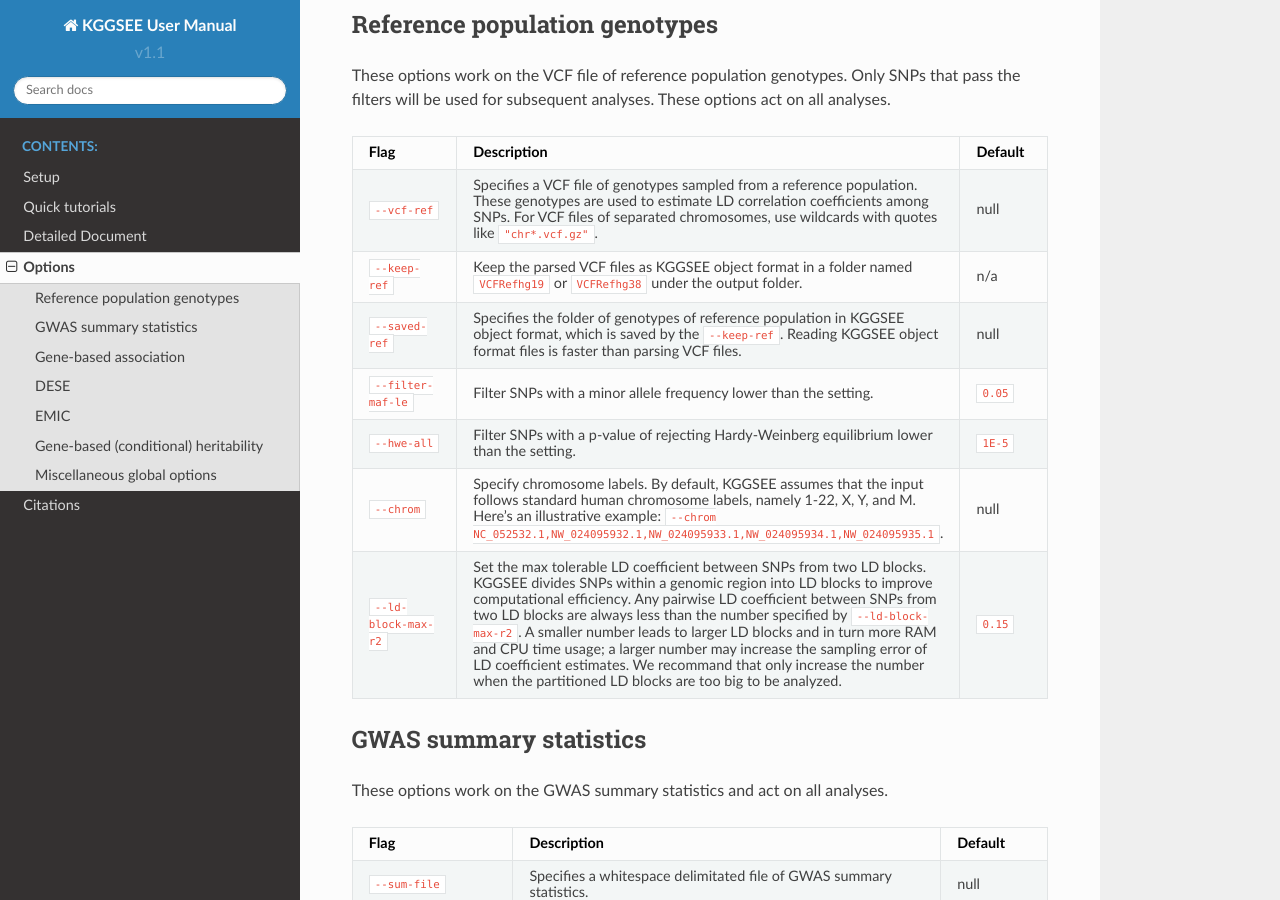
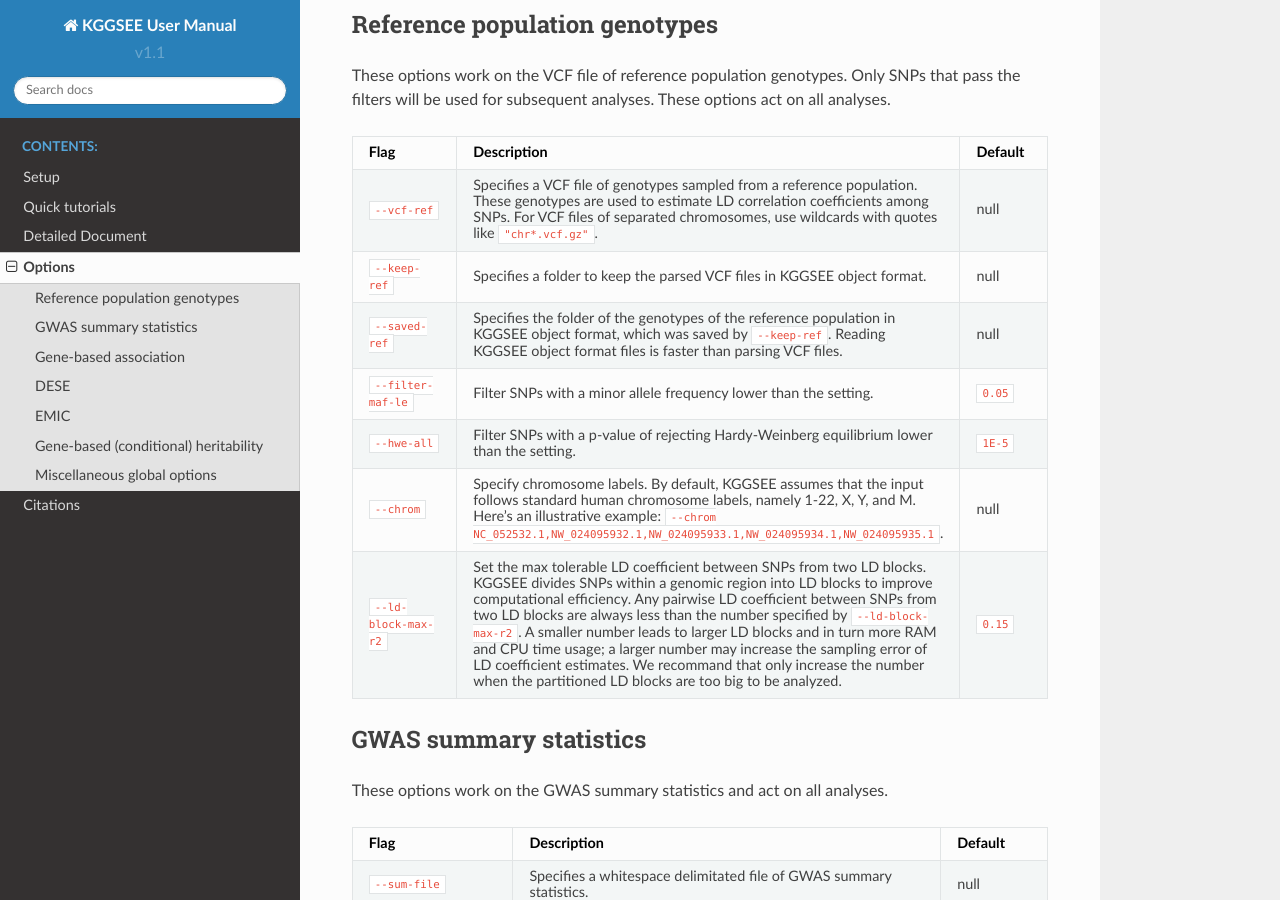
Before and after one commit to pmglab/KGGSEE, a Sphinx documentation site: the page built from doc/source/options.rst, in a window 1280 px wide and 900 px high, scrolled down 344 px. Built offline with Sphinx 7.4.7 and the Read the Docs theme 2.0.0, drawn with Linux system fonts in a browser that asks for light colours.

Commit message:
Update keep_ref

```diff
--- a/doc/source/options.rst
+++ b/doc/source/options.rst
@@ -30,10 +30,10 @@
       - Specifies a VCF file of genotypes sampled from a reference population. These genotypes are used to estimate LD correlation coefficients among SNPs. For VCF files of separated chromosomes, use wildcards with quotes like ``"chr*.vcf.gz"``.
       - null
     * - ``--keep-ref``
-      - Keep the parsed VCF files as KGGSEE object format in a folder named ``VCFRefhg19`` or ``VCFRefhg38`` under the output folder.
-      - n/a
+      - Specifies a folder to keep the parsed VCF files in KGGSEE object format.
+      - null
     * - ``--saved-ref``
-      - Specifies the folder of genotypes of reference population in KGGSEE object format, which is saved by the ``--keep-ref``.  Reading KGGSEE object format files is faster than parsing VCF files.
+      - Specifies the folder of the genotypes of the reference population in KGGSEE object format, which was saved by ``--keep-ref``.  Reading KGGSEE object format files is faster than parsing VCF files.
       - null
     * - ``--filter-maf-le``
       - Filter SNPs with a minor allele frequency lower than the setting.
```
